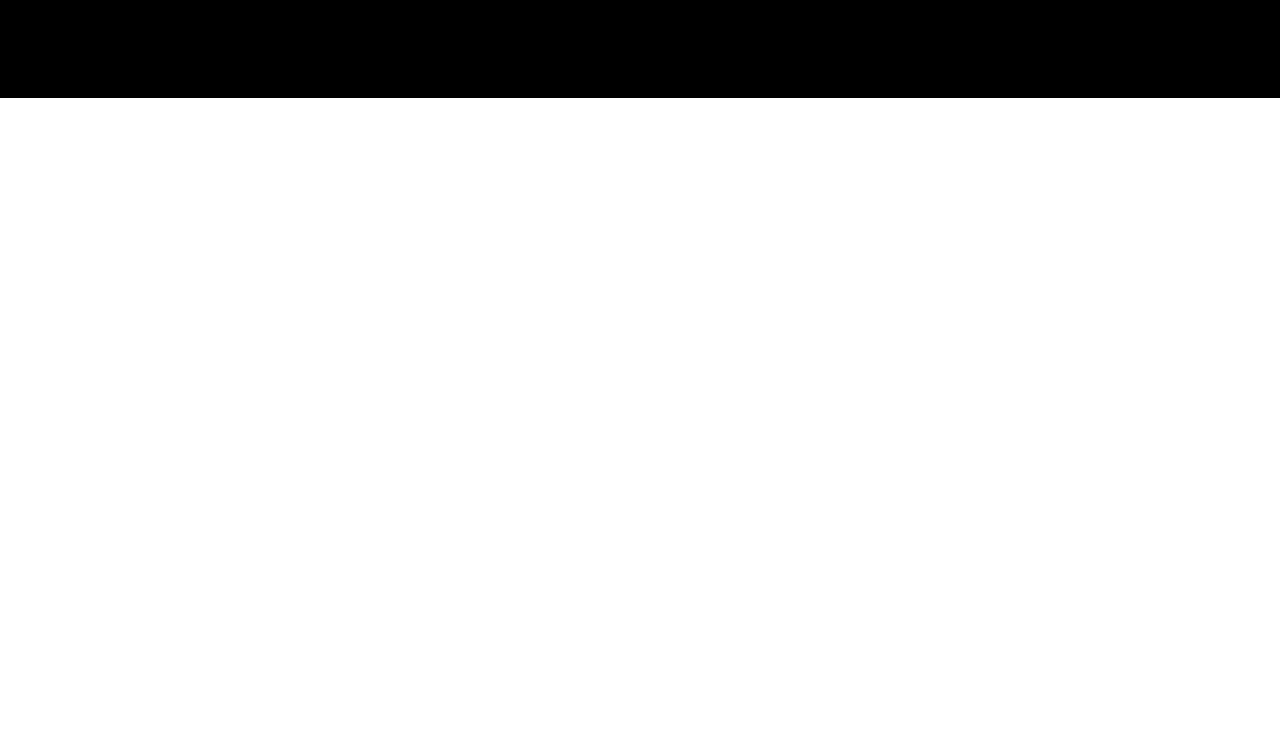
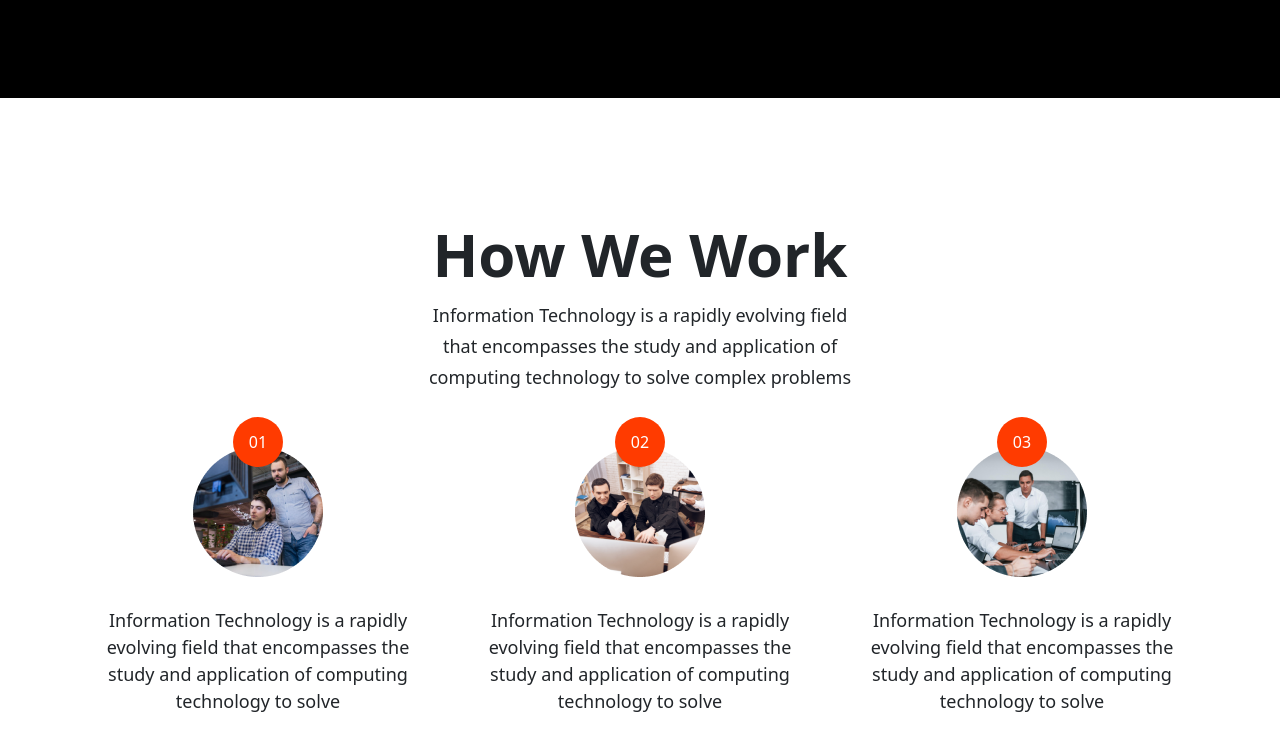
Before and after one commit to TheRemonDev/Work-11, a plain HTML site: page index.html in a window 1280 px wide. Shown: the part 5964-6714 px from the top of the page. Before the commit the page ends 6062 px from the top, so only its background shows below. Drawn offline with Linux system fonts and the light colour scheme.

Commit message:
add-working-area

```diff
--- a/assets/css/style.css
+++ b/assets/css/style.css
@@ -702,5 +702,60 @@ a.btn-md i {
 }
 
 /* ==============================================================
-     # Strat Pricing Css
+     # Strat Working Css
 =================================================================== */
+
+.working-style-one-area {
+    padding: 120px 0;
+}
+
+.working-style-one-heading {
+    margin-bottom: 25px;
+}
+
+.working-style-one-heading h3 {
+    font-size: 60px;
+    font-weight: 700;
+    text-transform: capitalize;
+    padding-bottom: 10px;
+}
+
+.working-style-one-heading p {
+    font-size: 18px;
+
+    line-height: 1.7;
+}
+
+.working-style-one-item span {
+    background: #FF3B00;
+    border-radius: 50%;
+    color: #ffffff;
+    position: absolute;
+    height: 50px;
+    width: 50px;
+    line-height: 50px;
+    text-align: center;
+    left: 50%;
+    top: -30px;
+    transform: translateX(-50%);
+}
+
+.working-style-one-item {
+    margin-top: 30px;
+    text-align: center;
+}
+
+.working-style-one-item .thumb {
+    position: relative;
+    z-index: 1;
+}
+
+.working-style-one-item p {
+    padding-top: 30px;
+    font-size: 18px;
+    line-height: 27px;
+}
+
+/* ==============================================================
+     # Strat Working Css
+=================================================================== */
--- a/index.html
+++ b/index.html
@@ -579,9 +579,64 @@
     </div>
     <!-- End Contact Area -->
 
-    <!-- Start Banner Area
+    <!-- Start Working Area
     ============================================= -->
-    <!-- End Banner Area -->
+    <div class="working-style-one-area">
+        <div class="container">
+            <div class="row">
+                <div class="col-lg-5 m-auto text-center">
+                    <div class="working-style-one-heading">
+                        <h3>How We Work</h3>
+                        <p>
+                            Information Technology is a rapidly evolving field that encompasses the study and application of computing technology to solve complex problems
+                        </p>
+                    </div>
+                </div>
+            </div>
+            <div class="row">
+                <!--Start Single Item-->
+                <div class="col-lg-4">
+                    <div class="working-style-one-item">
+                        <div class="thumb">
+                            <img src="assets/images/working/working-01.png" alt="Image Not Found">
+                            <span>01</span>
+                        </div>
+                        <p>
+                            Information Technology is a rapidly evolving field that encompasses the study and application of computing technology to solve
+                        </p>
+                    </div>
+                </div>
+                <!--End Single Item-->
+                <!--Start Single Item-->
+                <div class="col-lg-4">
+                    <div class="working-style-one-item">
+                        <div class="thumb">
+                            <img src="assets/images/working/working-02.png" alt="Image Not Found">
+                            <span>02</span>
+                        </div>
+                        <p>
+                            Information Technology is a rapidly evolving field that encompasses the study and application of computing technology to solve
+                        </p>
+                    </div>
+                </div>
+                <!--End Single Item-->
+                <!--Start Single Item-->
+                <div class="col-lg-4">
+                    <div class="working-style-one-item">
+                        <div class="thumb">
+                            <img src="assets/images/working/working-03.png" alt="Image Not Found">
+                            <span>03</span>
+                        </div>
+                        <p>
+                            Information Technology is a rapidly evolving field that encompasses the study and application of computing technology to solve
+                        </p>
+                    </div>
+                </div>
+                <!--End Single Item-->
+            </div>
+        </div>
+    </div>
+    <!-- End Working Area -->
 
     <!-- Start Banner Area
     ============================================= -->
```
Also changed, not shown: assets/images/working/working-01.png (added), assets/images/working/working-02.png (added), assets/images/working/working-03.png (added).
